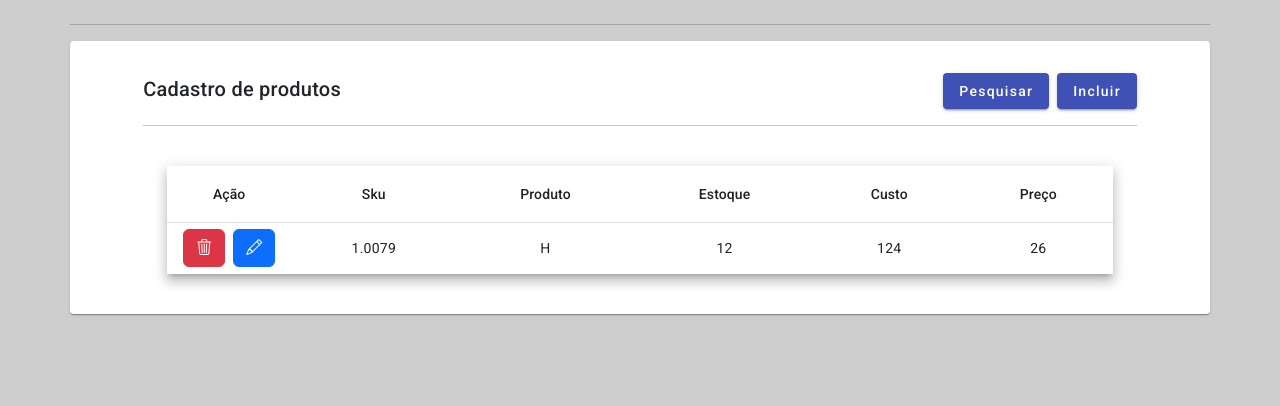
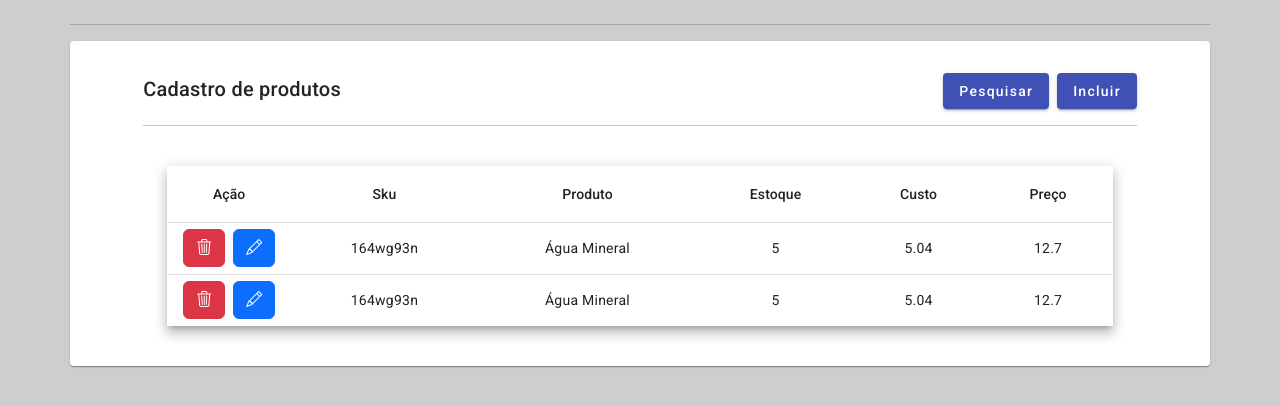
Before and after one commit to Navarriin/CadastroProdutos, an Angular app: page / in a window 1280 px wide. Shown: the top 406 px of the page. Built offline with nearby package versions, Linux system fonts and the light colour scheme; data requests are answered from the project's data file.

Commit message:
criaçao dos metodos GET e DELETE

```diff
--- /dev/null
+++ b/db.json
@@ -0,0 +1,20 @@
+{
+  "Products": [
+    {
+      "id": "UUIddpad",
+      "sku": "164wg93n",
+      "product": "Água Mineral",
+      "stock": 5,
+      "cost": 5.04,
+      "price": 12.7
+    },
+    {
+      "id": "dadas34fad",
+      "sku": "164wg93n",
+      "product": "Água Mineral",
+      "stock": 5,
+      "cost": 5.04,
+      "price": 12.7
+    }
+  ]
+}
--- a/package.json
+++ b/package.json
@@ -22,6 +22,7 @@
     "@angular/router": "^17.0.0",
     "bootstrap": "^5.3.2",
     "bootstrap-icons": "^1.11.2",
+    "json-server": "^0.17.4",
     "rxjs": "~7.8.0",
     "tslib": "^2.3.0",
     "zone.js": "~0.14.2"
--- a/src/app/app.config.ts
+++ b/src/app/app.config.ts
@@ -3,7 +3,8 @@ import { provideRouter } from '@angular/router';
 
 import { routes } from './app.routes';
 import { provideAnimations } from '@angular/platform-browser/animations';
+import { provideHttpClient } from '@angular/common/http';
 
 export const appConfig: ApplicationConfig = {
-  providers: [provideRouter(routes), provideAnimations()]
+  providers: [provideRouter(routes), provideAnimations(), provideHttpClient()],
 };
--- a/src/app/components/card/card.component.ts
+++ b/src/app/components/card/card.component.ts
@@ -1,11 +1,11 @@
 import { Component } from '@angular/core';
+import { CommonModule } from '@angular/common';
 // Meus components
 import { TableComponent } from '../table/table.component';
+import { FormComponent } from '../form/form.component';
 // Angular Material components
 import { MatCardModule } from '@angular/material/card';
 import { MatButtonModule } from '@angular/material/button';
-import { FormComponent } from '../form/form.component';
-import { CommonModule } from '@angular/common';
 
 @Component({
   selector: 'app-card',
--- a/src/app/components/form/form.component.ts
+++ b/src/app/components/form/form.component.ts
@@ -42,6 +42,4 @@ export class FormComponent {
   constructor(private formBuilder: FormBuilder) {}
 
   saveProduct(): void {}
-
-  updateProduct(): void {}
 }
--- a/src/app/components/table/table.component.html
+++ b/src/app/components/table/table.component.html
@@ -1,14 +1,16 @@
 <div class="container">
   <div class="row">
     <div class="col-11 m-auto p-4">
-      <table mat-table [dataSource]="dataSource" class="mat-elevation-z8">
+      <table mat-table [dataSource]="data" class="mat-elevation-z8">
 
         <ng-container matColumnDef="action">
           <th class="text-center" mat-header-cell *matHeaderCellDef> Ação </th>
           <td class="col-1" mat-cell *matCellDef="let element">
             <div class="d-flex justify-content-between col-sm-6 gap-2">
-              <button type="button" class="btn btn-danger"><i class="bi bi-trash3"></i></button>
-              <button type="button" class="btn btn-primary"><i class="bi bi-pencil"></i></button>
+              <button type="button" class="btn btn-danger" (click)="deleteProduct(element.id)"><i
+                  class="bi bi-trash3"></i></button>
+              <button type="button" class="btn btn-primary" (click)="updateProduct(element)"><i
+                  class="bi bi-pencil"></i></button>
             </div>
           </td>
         </ng-container>
--- a/src/app/components/table/table.component.ts
+++ b/src/app/components/table/table.component.ts
@@ -6,17 +6,8 @@ import { MatDividerModule } from '@angular/material/divider';
 import { MatButtonModule } from '@angular/material/button';
 // Import da interface
 import { Products } from '../../interface/Products.interface';
-
-const PRODUCT_DATA: Products[] = [
-  {
-    id: '12315d4sadasdad',
-    sku: '1.0079',
-    product: 'H',
-    stock: 12,
-    cost: 124,
-    price: 26,
-  },
-];
+// Meu service
+import { ProductsApiService } from '../../services/products-api.service';
 
 @Component({
   selector: 'app-table',
@@ -26,6 +17,7 @@ const PRODUCT_DATA: Products[] = [
   styleUrl: './table.component.scss',
 })
 export class TableComponent {
+  protected data!: Products[];
   displayedColumns: string[] = [
     'action',
     'sku',
@@ -34,5 +26,20 @@ export class TableComponent {
     'cost',
     'price',
   ];
-  dataSource = PRODUCT_DATA;
+
+  constructor(private productsApi: ProductsApiService) {}
+
+  ngOnInit(): void {
+    this.getProducts();
+  }
+
+  getProducts(): void {
+    this.productsApi.get().subscribe((data) => (this.data = data));
+  }
+
+  updateProduct(body: Products): void {}
+
+  deleteProduct(id: string): void {
+    this.productsApi.delete(id).subscribe(() => this.getProducts());
+  }
 }
--- /dev/null
+++ b/src/app/services/products-api.service.ts
@@ -0,0 +1,20 @@
+import { HttpClient } from '@angular/common/http';
+import { Injectable } from '@angular/core';
+import { Observable } from 'rxjs';
+import { Products } from '../interface/Products.interface';
+
+@Injectable({
+  providedIn: 'root',
+})
+export class ProductsApiService {
+  private url: string = 'http://localhost:3000/Products';
+  constructor(private http: HttpClient) {}
+
+  get(): Observable<Products[]> {
+    return this.http.get<Products[]>(this.url);
+  }
+
+  delete(id: string): Observable<void> {
+    return this.http.delete<void>(`${this.url}/${id}`);
+  }
+}
```
Also changed, not shown: 2 other files (tests, documents, lock files or other folders).
